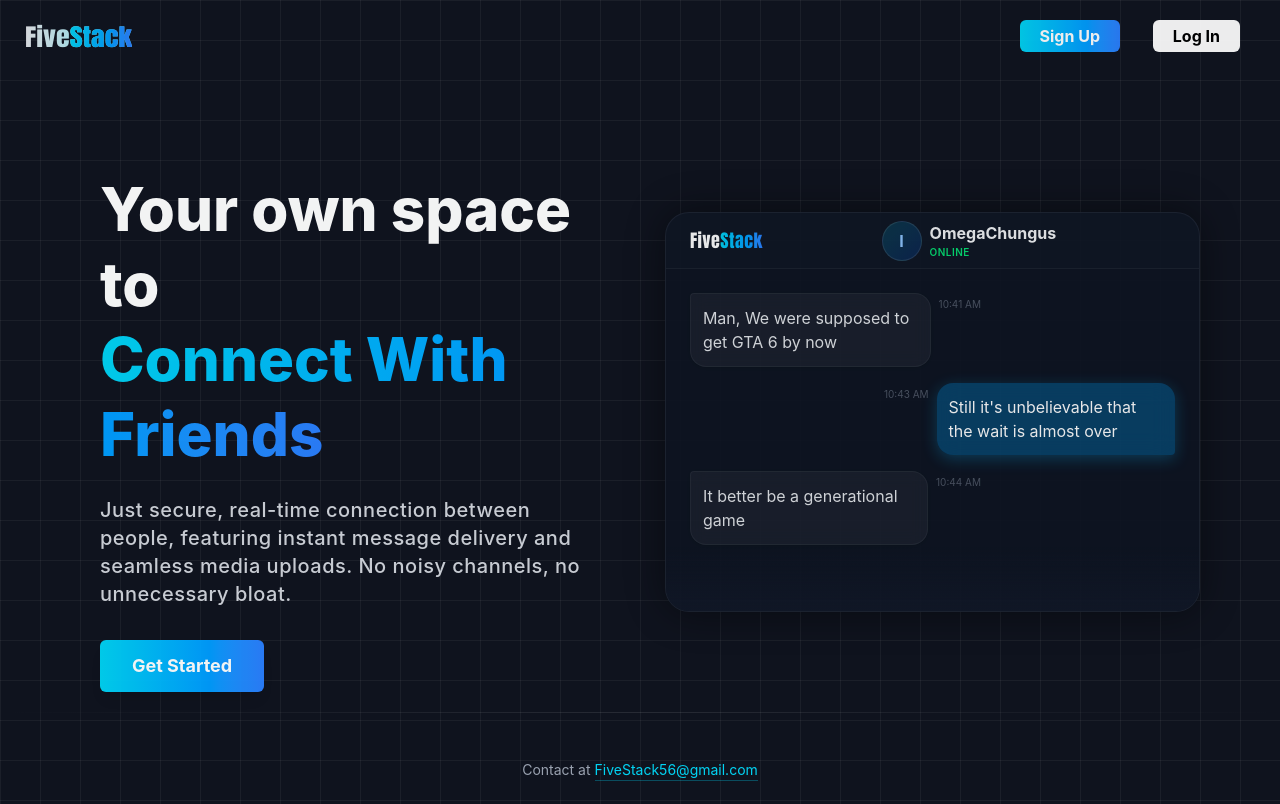
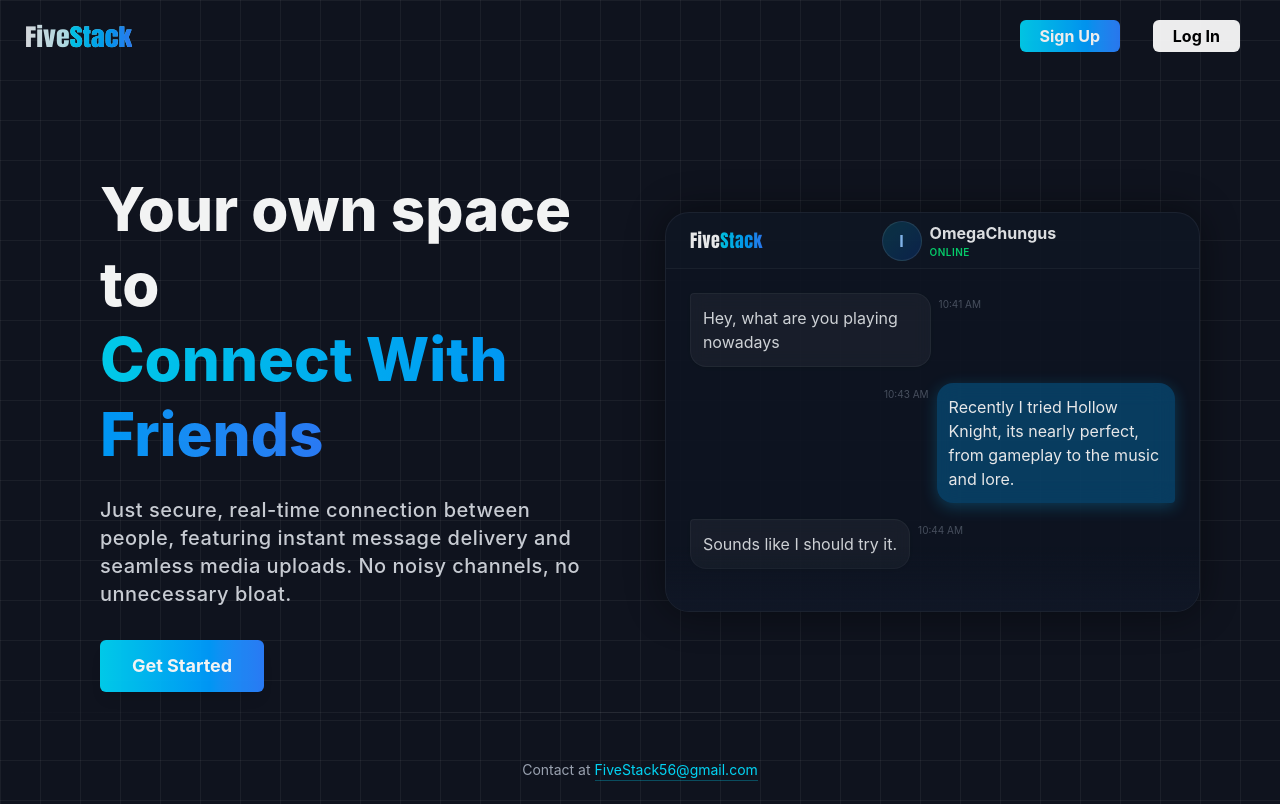
Before and after one commit to UserInTheClouds/FiveStack, a React (Vite) app in the folder Frontend/: page / in a window 1280 px wide. Built offline with nearby package versions, Linux system fonts and the light colour scheme; no server answers.

Commit message:
landing page minor text changes

```diff
--- a/Frontend/src/pages/LandingPage.jsx
+++ b/Frontend/src/pages/LandingPage.jsx
@@ -56,7 +56,7 @@ const Landing = () => {
 
                             <div className="max-w-[75%] md:max-w-[60%] flex items-start gap-2 w-full self-start">
                                 <div className="rounded-2xl p-3 bg-white/5 backdrop-blur-sm border border-white/5 text-gray-200 shadow-sm rounded-tl-sm w-fit relative group">
-                                    Man, We were supposed to get GTA 6 by now
+                                    Hey, what are you playing nowadays
                                 </div>
                                 <span className="text-[10px] text-gray-500 mt-1 opacity-70 whitespace-nowrap shrink-0">10:41 AM</span>
                             </div>
@@ -64,7 +64,7 @@ const Landing = () => {
 
                             <div className="max-w-[75%] md:max-w-[60%] flex flex-row-reverse items-start gap-2 w-full self-end">
                                 <div className="rounded-2xl p-3 bg-sky-600/40 shadow-[0_4px_15px_rgba(14,165,233,0.3)] text-white backdrop-blur-md rounded-br-sm w-fit relative group">
-                                    Still it's unbelievable that the wait is almost over
+                                    Recently I tried Hollow Knight, its nearly perfect, from gameplay to the music and lore.
                                 </div>
                                 <span className="text-[10px] text-gray-500 mt-1 opacity-70 whitespace-nowrap shrink-0">10:43 AM</span>
                             </div>
@@ -72,11 +72,10 @@ const Landing = () => {
 
                             <div className="max-w-[75%] md:max-w-[60%] flex items-start gap-2 w-full self-start">
                                 <div className="rounded-2xl p-3 bg-white/5 backdrop-blur-sm border border-white/5 text-gray-200 shadow-sm rounded-tl-sm w-fit relative group">
-                                    It better be a generational game
+                                    Sounds like I should try it.
                                 </div>
                                 <span className="text-[10px] text-gray-500 mt-1 opacity-70 whitespace-nowrap shrink-0">10:44 AM</span>
                             </div>
-
 
                             <div className="absolute bottom-0 left-0 w-full h-16 bg-gradient-to-t from-[#111827] to-transparent"></div>
                         </div>
```
